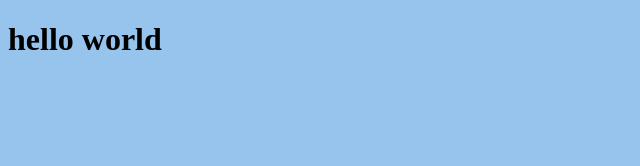
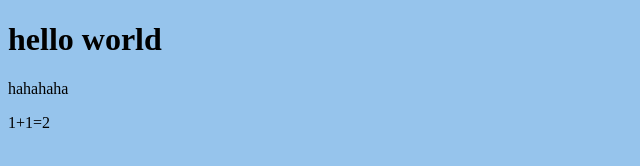
Before and after one commit to Squirrelune/Git-Example-Remote, a plain HTML site: page index.html in a window 1280 px wide. Shown: the whole page, without its empty margins (0-640 px from the left). Drawn offline with Linux system fonts and the light colour scheme.

Commit message:
modify index.html:math

```diff
--- a/index.html
+++ b/index.html
@@ -12,6 +12,8 @@
 
 <body>
     <h1>hello world</h1>
+    <p>hahahaha</p>
+    <p>1+1=2</p>
 </body>
 
 </html>
```
